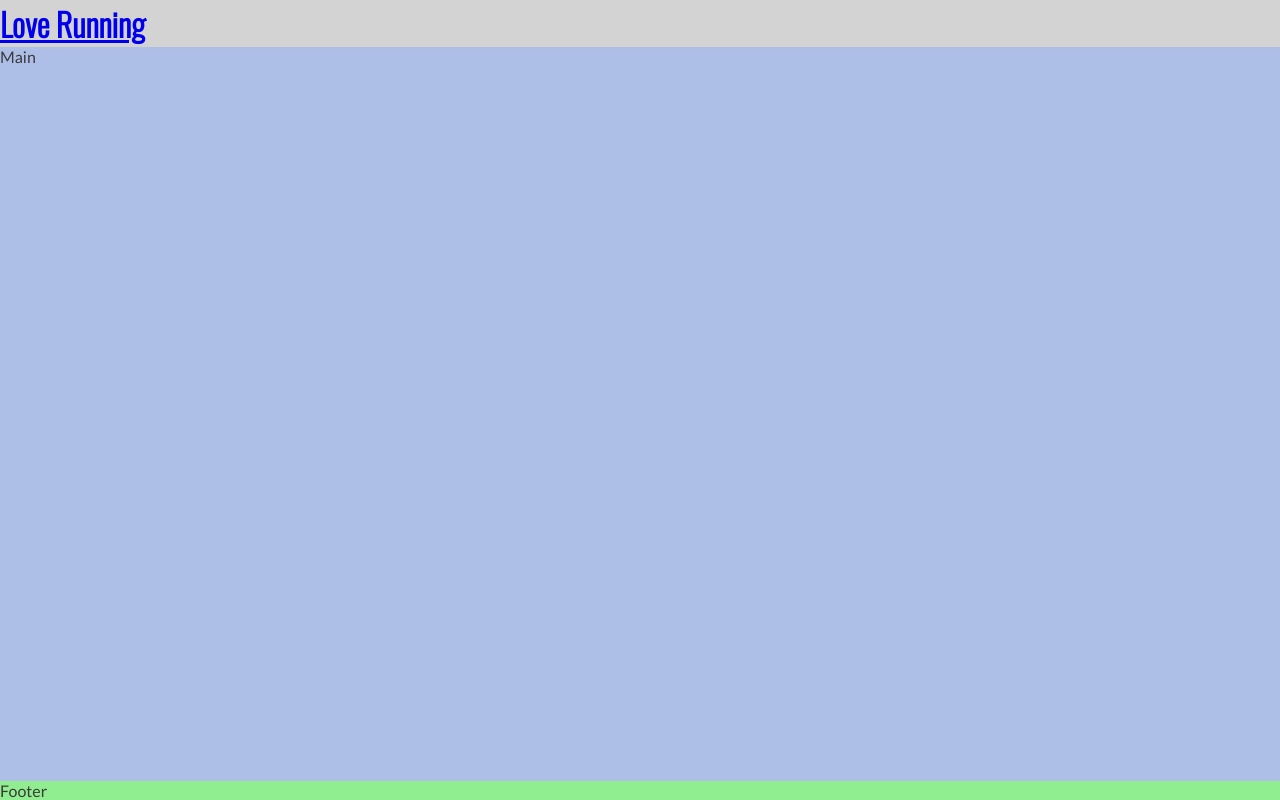
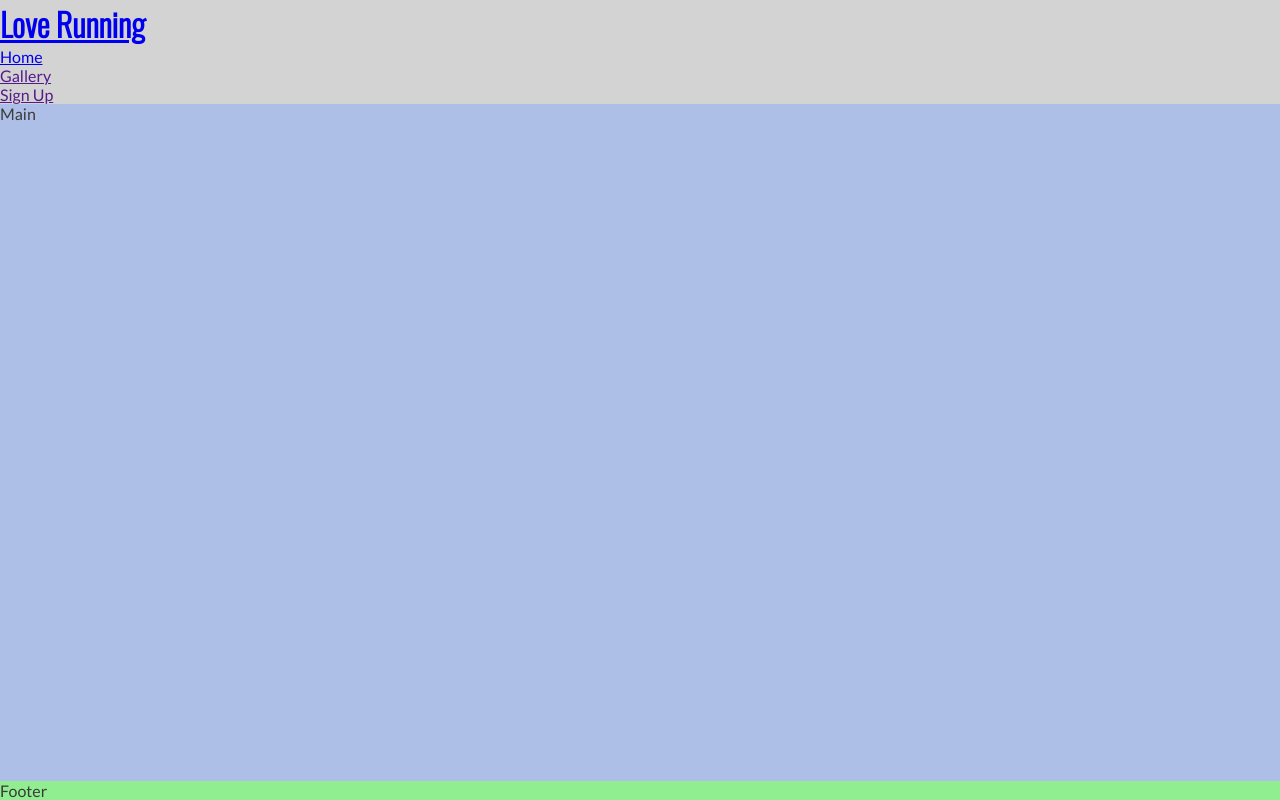
Before and after one commit to RadwanDuadu/love-running, a plain HTML site: page index.html in a window 1280 px wide. Drawn offline with nearby package versions, Linux system fonts and the light colour scheme.

Commit message:
Create navigation section

```diff
--- a/index.html
+++ b/index.html
@@ -34,6 +34,13 @@
             <a href="index.html">
                 <h1 id="logo">Love Running</h1>
             </a>
+            <nav>
+                <ul>
+                    <li><a href="index.html">Home</a></li>
+                    <li><a href="">Gallery</a></li>
+                    <li><a href="">Sign Up</a></li>
+                </ul>
+            </nav>
         </header>
 
         <!--Main element-->
```
